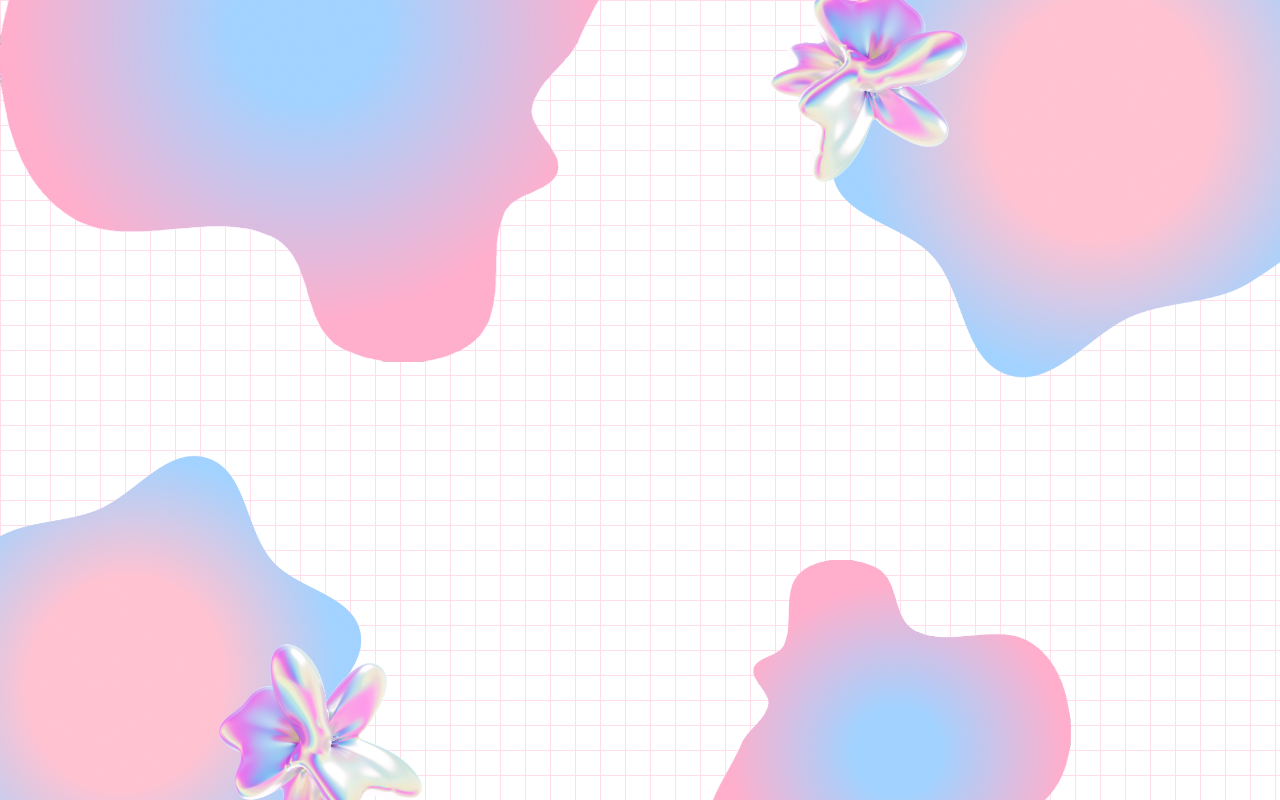
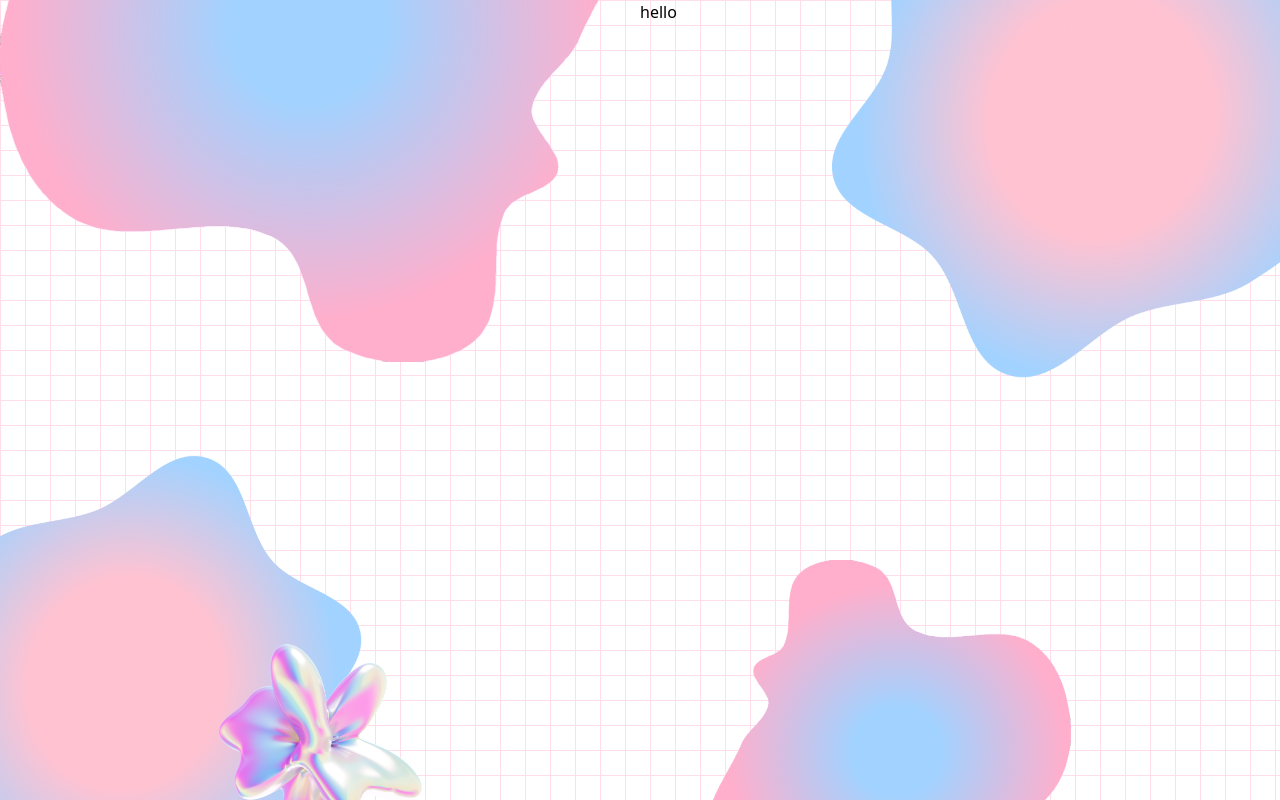
Before and after one commit to derrrna/project-cybooth, a React (Vite) app in the folder cybooth/: page /photobooth in a window 1280 px wide. Built offline with nearby package versions, Linux system fonts and the light colour scheme.

Commit message:
layered on top

```diff
--- a/cybooth/src/pages/Photobooth.tsx
+++ b/cybooth/src/pages/Photobooth.tsx
@@ -1,8 +1,8 @@
 import DynamicImage from "../components/DynamicImage.tsx";
 
-
 export default function Photobooth() {
-    return (
+    return(
+        <div className={'flex'}>
             <div className={'overflow-hidden w-screen h-screen'}>
                 {/* grid background*/}
                 <div className="absolute w-screen overflow-hidden h-screen bg-[size:25px_25px] opacity-40 z-[-50]
@@ -27,26 +27,23 @@ export default function Photobooth() {
                     </div>
                 </div>
 
-
-            {/*Flower layer visible on mobile and laptop */}
                 <div className={"w-full h-full flex z-[-38]"}>
-                <div className={"w-1/2 h-full"}>
                     <DynamicImage imageSource={"Flower1.png"} imageStyle={'rotate-90 translate-y-3/7 -translate-x-1/4 lg:-translate-x-0'}
                                   scaleUp={'lg:scale-45 scale-90'} originalScale={'lg:scale-40 scale-80'}/>
-                </div>
-                <div className={"w-1/2 h-full"}>
                     <DynamicImage imageSource={"Flower1.png"} imageStyle={'rotate-180 -translate-y-4/9 -translate-x-2/5 lg:-translate-y-2/5 lg:-translate-x-1/7'}
                                       scaleUp={'lg:scale-45 scale-80'} originalScale={'lg:scale-40 scale-70'}/>
                 </div>
 
+                {/*TODO:fix this issue*/}
+                <div className={"hidden lg:flex w-full h-full z-[-37]"}>
+                    <DynamicImage imageSource={"Flower2.png"} originalScale={'scale-50'} imageStyle={'-rotate-90'}/>
+                    <DynamicImage imageSource={"Flower2.png"} originalScale={'scale-50'} scaleUp={'scale-60'}/>
+                </div>
             </div>
 
-
-            {/* content layer*/}
-            <div className="w-full h-full flex z-[0]">
+            <div className={'w-full h-full z-[0] flex'}>
+                <h1>hello</h1>
             </div>
-
-
     </div>
     )
 }
```
Lines whose indentation alone changed are shown as unchanged.
